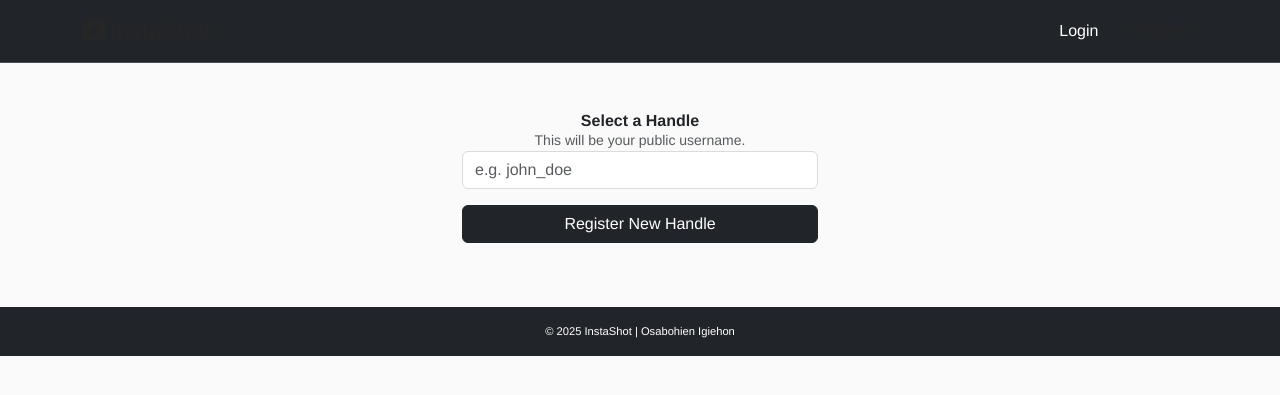
After one commit to itixethi/Instashot-work, a Python web app: template templates/select-handle.html in a window 1280 px wide. The commit adds this page. Shown: the top 395 px of the page. Run offline with Jinja, Linux system fonts and the light colour scheme; the template is opened without the code that fills it, so the values that code supplies are empty; style sheets or scripts are compiled from the project's sources; some libraries are stand-ins or nearby versions.

Commit message:
nav, head and select handle, all html seem to work fine as well
Signed-off-by: Osabohien Igiehon <igiehonosabohien@gmail.com>

```diff
--- /dev/null
+++ b/templates/parts/head.html
@@ -0,0 +1,16 @@
+<head>
+    <meta charset="UTF-8" />
+    <meta name="viewport" content="width=device-width, initial-scale=1.0" />
+
+    <title>InstaShot</title>
+
+    <!-- Bootstrap CSS -->
+    <link href="https://cdn.jsdelivr.net/npm/bootstrap@5.3.3/dist/css/bootstrap.min.css" rel="stylesheet" />
+
+    <link rel="stylesheet" href="https://cdnjs.cloudflare.com/ajax/libs/font-awesome/6.4.0/css/all.min.css"
+          integrity="sha512-iecdLmaskl7CVkqkXNQ/ZH/XLlvWZOJyj7Yy7tcenmpD1ypASozpmT/E0iPtmFIB46ZmdtAc9eNBvH0H/ZpiBw=="
+          crossorigin="anonymous" referrerpolicy="no-referrer" />
+
+    <!-- Project Styles -->
+    <link href="{{ url_for('static', path='/styles.css') }}" rel="stylesheet" />
+</head>
--- a/templates/parts/nav.html
+++ b/templates/parts/nav.html
@@ -19,13 +19,15 @@
                 {% endif %}
 
                 {% if isAuthorized %}
+                {% if user and user.Username %}
                 <li class="nav-item">
                     <a class="nav-link" href="/profile/{{ user.Username }}">Profile</a>
                 </li>
+                {% endif %}
                 <li class="nav-item">
                     <a class="nav-link" href="#" id="sign-out">Logout</a>
                 </li>
-                {% endif %}
+            {% endif %}
             </ul>
         </div>
     </div>
--- /dev/null
+++ b/templates/select-handle.html
@@ -0,0 +1,39 @@
+{% include 'parts/head.html' %}
+{% include 'parts/nav.html' %}
+
+<div class="container">
+  <div class="row justify-content-center">
+    <div class="col-12 col-sm-6 col-md-4">
+      <form class="form mt-5" method="post" action="/select-handle">
+        <h3 class="text-center text-dark">Select a Handle</h3>
+        <p class="text-muted small text-center">This will be your public username.</p>
+
+        <!-- Display error message from query param -->
+        {% if request.query_params.get("error") %}
+        <div class="alert alert-danger">
+          {{ request.query_params.get("error") }}
+        </div>
+        {% endif %}
+
+        <!-- Handle input -->
+        <div class="form-group mb-3">
+          <input
+            type="text"
+            name="handle"
+            id="handle"
+            placeholder="e.g. john_doe"
+            class="form-control"
+            required
+          >
+        </div>
+
+        <!-- Submit button -->
+        <div class="d-grid">
+          <button type="submit" class="btn btn-dark">Register New Handle</button>
+        </div>
+      </form>
+    </div>
+  </div>
+</div>
+
+{% include 'parts/foot.html' %}
```
